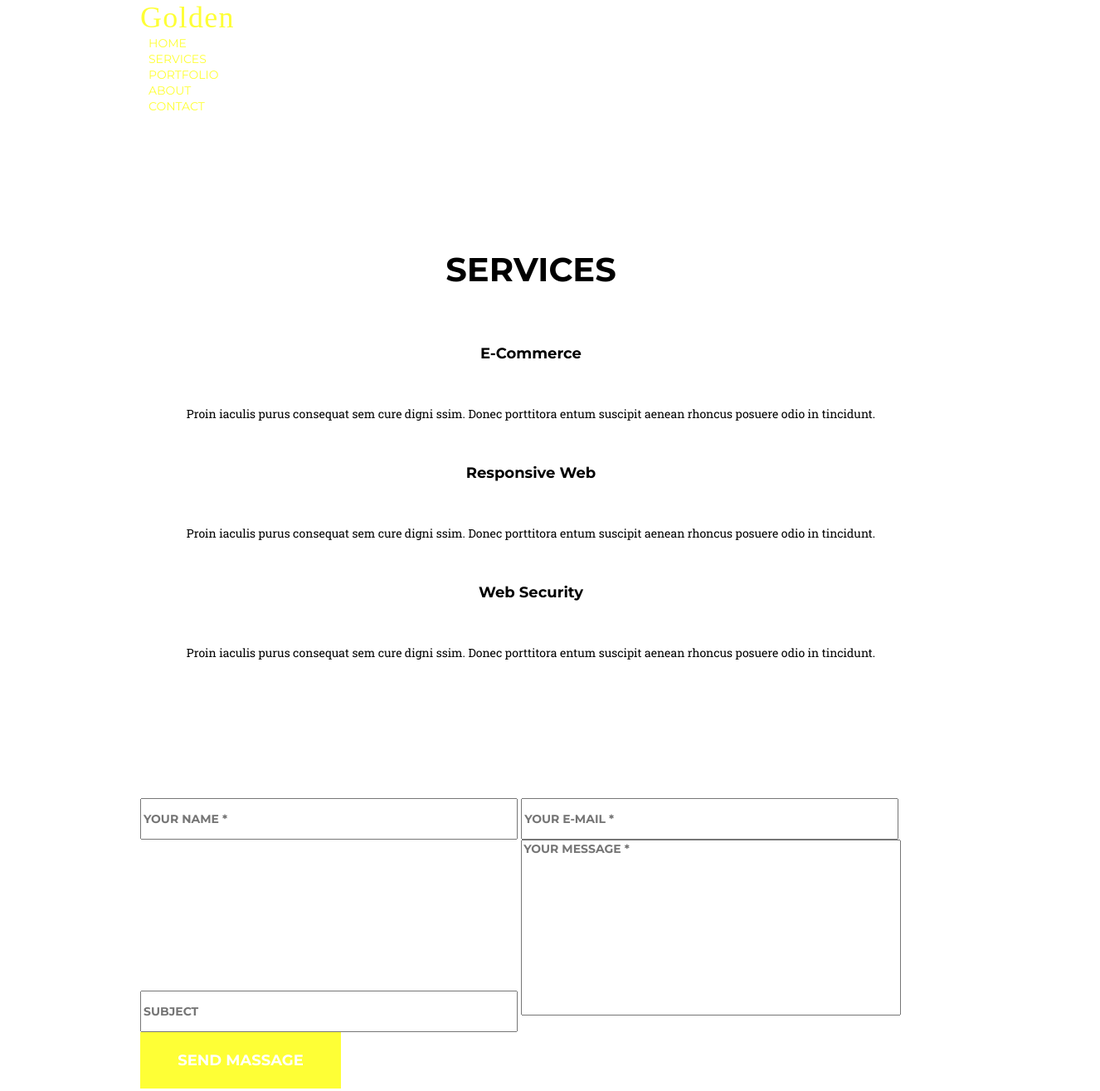
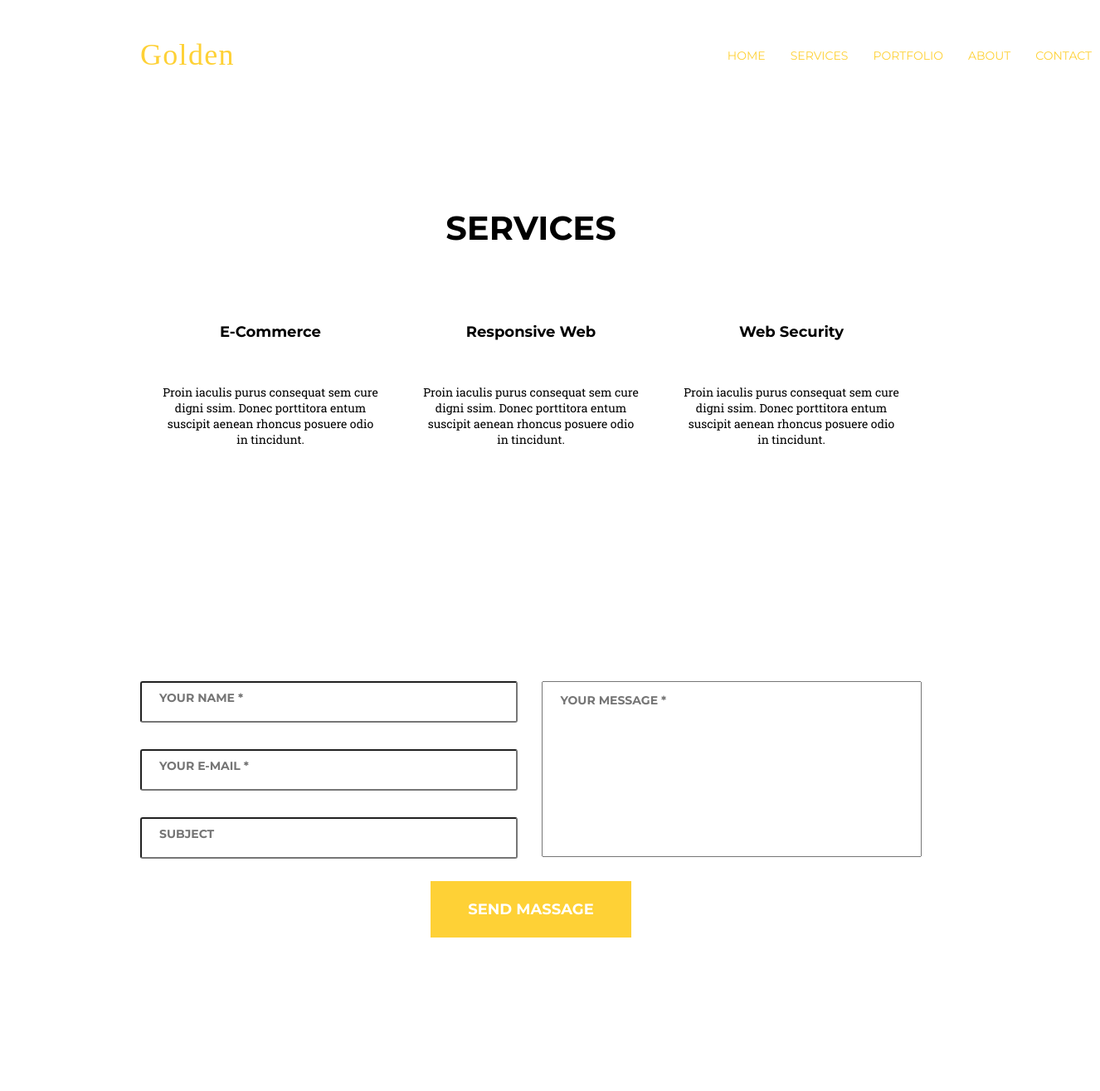
Before and after one commit to OlexandrBilyk/Golden, a plain HTML site: page index.html in a window 1280 px wide. Shown: the whole page at 83% size, 1326 px wide, since content can reach past the window. After the commit the page ends 1245 px from the top, so only its background shows below. Drawn offline with nearby package versions, Linux system fonts and the light colour scheme; a web font is replaced by a local one.

Commit message:
Add flex box

```diff
--- a/css/styes.css
+++ b/css/styes.css
@@ -1,5 +1,5 @@
 :root{
-    --main-accent:rgba(254, 289, 54, 1);
+    --main-accent:#FED136;
     --project-black:rgba(34, 34,, 34, 1);
     --main-list-text-color:#777777;
     --project-white:#FFFFFF;
@@ -19,6 +19,15 @@ a{
     text-decoration: none;
     color: var(--main-accent);
 }
+.header{
+    padding: 45px 0 0 0;
+}
+.header .container{
+    display: flex;
+    gap: 285px;
+    justify-content: space-between;
+    align-items: center;
+}
 .logo{
     font-family: 'Bilbo Swash Caps', serif;
     font-size: 36px;
@@ -26,6 +35,10 @@ a{
     line-height:1,14;
     letter-spacing: 1.3px;
     margin-right: 299px;
+}
+.nav-list{
+    display: flex;
+    gap: 10px;
 }
 .nav-list_link{
     color: var(--main-accent);
@@ -40,6 +53,12 @@ a{
 .main ,.container{
     padding-bottom: 119px;
 }
+
+.main-list{
+    display: flex;
+    align-items: center;
+    justify-content: center;
+}
 .main-title{
     line-height:1.88;
     color: var(--project-black);
@@ -49,14 +68,13 @@ a{
     text-transform: uppercase;
     margin-top: 150px;
 }
+
 .main-list_title{
     color:var(--project-black);
     font-size: 18px;
     font-weight: 700;
     line-height: 4.17;
     text-align: center;
-    margin-right: 170px;
-    margin-left: 170px;
 }
 .main-list_text{
     color: var(--main-text);
@@ -77,10 +95,25 @@ a{
     font-size: 40px;
     text-align: center;
     text-transform: uppercase;
+    margin-bottom: 116px;
+}
+.footer_form_div{
+    display: flex;
+    flex-direction: column;
+    height: 214px;
+    flex-wrap: wrap;
+    justify-content: space-between;
+    column-gap: 28px;
+    margin-bottom: 27px;
 }
 .form-input{
     width:455px;
     height: 50px;
+    border-radius: 3px;
+    padding: 13px 21px 23px;
+
+
+
 }
 .form-input, .form-comment{
     color: var(--placeholder);
@@ -93,6 +126,7 @@ a{
     width: 458px;
     height: 212px;
     resize: none;
+    padding: 14px 22px;
 }
 .form-btn_submit{
     width: 242px;
@@ -105,6 +139,8 @@ a{
     text-transform: uppercase;
     border: none;
     cursor: pointer;
+    margin: 0 auto;
+    display: block;
 }
 img, button{
     display: block;
--- a/index.html
+++ b/index.html
@@ -58,11 +58,13 @@
     <footer class="footer">
         <div class="container">
         <h2 class="footer-title">Contact us</h2>
-        <form action="">
+        <form class="footer_form">
+        <div class="footer_form_div">
             <input type="text" name="username" placeholder="Your Name *" required class="form-input">
             <input type="email" name="email" placeholder="Your E-mail *"  required class="form-input">
             <input type="text" name="subject" placeholder="subject" required class="form-input">
             <textarea name="comment" id="comment" cols="30" rows="10" placeholder="Your message *" required class="form-comment"></textarea>
+        </div>
             <button type="submit" class="form-btn_submit">Send Massage</button>
         </form>
     </div>
```
Lines whose indentation alone changed are shown as unchanged.
